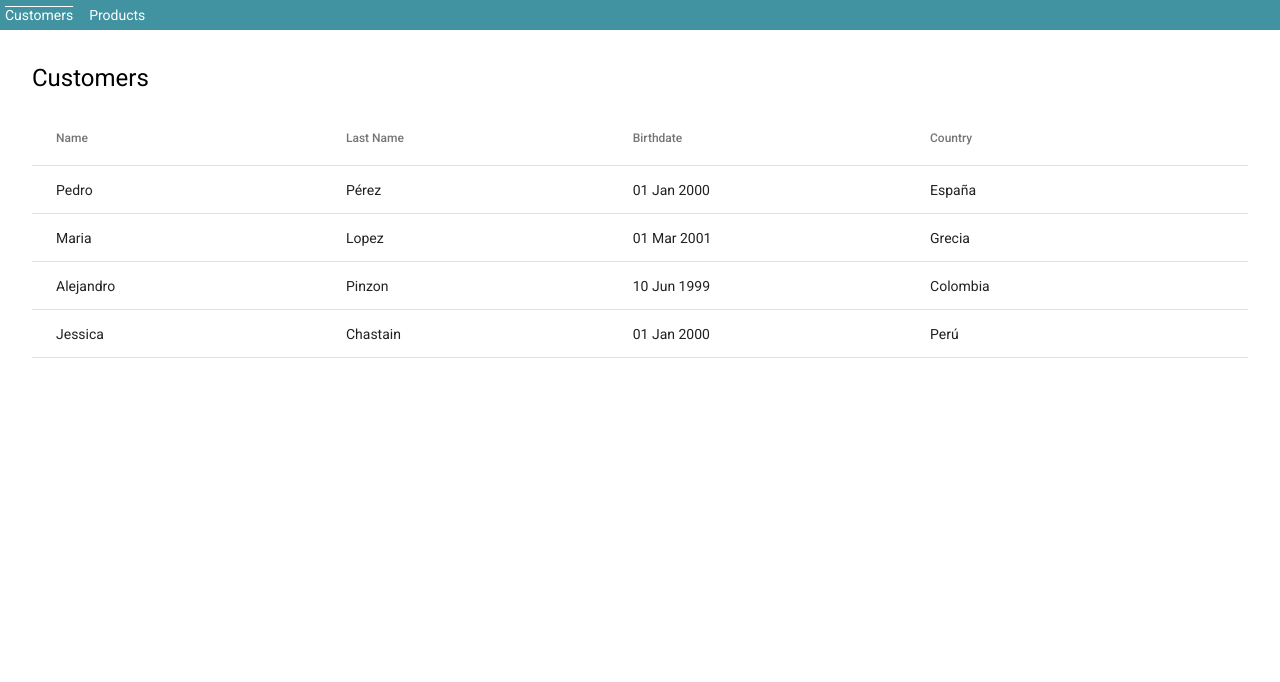
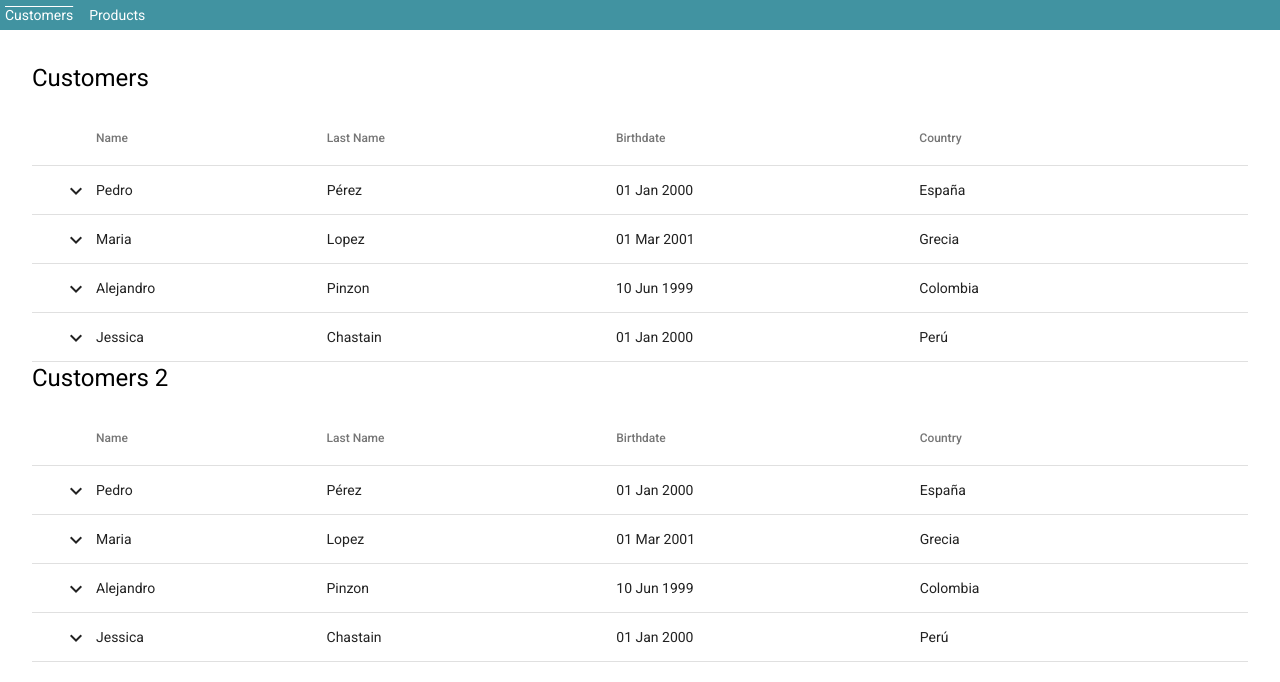
Before and after one commit to jemc300x/angular-material-table-reusable, an Angular app: page /customers in a window 1280 px wide. Shown: the top 682 px of the page. Built offline with nearby package versions, Linux system fonts and the light colour scheme.

Commit message:
Add expandable rows

```diff
--- a/src/app/modules/table/components/table/table.component.html
+++ b/src/app/modules/table/components/table/table.component.html
@@ -1,5 +1,4 @@
-<table mat-table #table [dataSource]="dataSource" matSort>
-  <!-- (matSortChange)="onSort($event)" // Option 1 con array -->
+<table mat-table #table [dataSource]="dataSource" matSort multiTemplateDataRows>
   <ng-container *ngFor="let column of tableColumns" [matColumnDef]="column.def">
     <th mat-header-cell *matHeaderCellDef [mat-sort-header]="column.dataKey">
       {{ column.label }}
@@ -7,6 +6,48 @@
     <td mat-cell *matCellDef="let row">{{ row | columnValue : column }}</td>
   </ng-container>
 
+  <ng-container matColumnDef="expand">
+    <th mat-header-cell *matHeaderCellDef style="width: 30px"></th>
+    <td mat-cell *matCellDef="let row">
+      <button mat-icon-button>
+        <mat-icon>{{
+          expandedElement === row ? "keyboard_arrow_up" : "keyboard_arrow_down"
+        }}</mat-icon>
+      </button>
+    </td>
+  </ng-container>
+
+  <ng-container matColumnDef="expandedDetail">
+    <td
+      mat-cell
+      *matCellDef="let row"
+      [attr.colspan]="tableDisplayColumns.length"
+    >
+      <div
+        class="example-element-detail"
+        [@detailExpand]="row == expandedElement ? 'expanded' : 'collapsed'"
+      >
+        <ng-container
+          *ngTemplateOutlet="deteilTemplate; context: { row }"
+        ></ng-container>
+      </div>
+    </td>
+  </ng-container>
+
   <tr mat-header-row *matHeaderRowDef="tableDisplayColumns"></tr>
-  <tr mat-row *matRowDef="let row; columns: tableDisplayColumns"></tr>
+  <tr
+    mat-row
+    *matRowDef="let row; columns: tableDisplayColumns"
+    [ngClass]="{ 'example-element-row': isExpandable }"
+    [class.example-expanded-row]="expandedElement === row"
+    (click)="expandedElement = expandedElement === row ? null : row"
+  ></tr>
+
+  <ng-container *ngIf="isExpandable">
+    <tr
+      mat-row
+      *matRowDef="let row; columns: ['expandedDetail']"
+      class="example-detail-row"
+    ></tr>
+  </ng-container>
 </table>
--- a/src/app/modules/table/components/table/table.component.scss
+++ b/src/app/modules/table/components/table/table.component.scss
@@ -1,3 +1,24 @@
 table {
   width: 100%;
 }
+
+tr.example-detail-row {
+  height: 0;
+}
+
+tr.example-element-row:not(.example-expanded-row):hover {
+  background: whitesmoke;
+}
+
+tr.example-element-row:not(.example-expanded-row):active {
+  background: #efefef;
+}
+
+.example-element-row td {
+  border-bottom-width: 0;
+}
+
+.example-element-detail {
+  overflow: hidden;
+  display: flex;
+}
--- a/src/app/modules/table/components/table/table.component.ts
+++ b/src/app/modules/table/components/table/table.component.ts
@@ -3,26 +3,47 @@ import {
   Component,
   Input,
   OnInit,
+  TemplateRef,
   ViewChild,
 } from '@angular/core';
-import { MatSort, Sort } from '@angular/material/sort';
+import { MatSort } from '@angular/material/sort';
 import { TableColumn } from '../../models/table-column';
-import { MatTable, MatTableDataSource } from '@angular/material/table';
+import { MatTableDataSource } from '@angular/material/table';
 import { ColumnValuePipe } from '../../pipes/column-value.pipe';
+import {
+  trigger,
+  state,
+  style,
+  transition,
+  animate,
+} from '@angular/animations';
 
 @Component({
   selector: 'app-table',
   templateUrl: './table.component.html',
   styleUrls: ['./table.component.scss'],
+  animations: [
+    trigger('detailExpand', [
+      state('collapsed', style({ height: '0px', minHeight: '0' })),
+      state('expanded', style({ height: '*' })),
+      transition(
+        'expanded <=> collapsed',
+        animate('225ms cubic-bezier(0.4, 0.0, 0.2, 1)')
+      ),
+    ]),
+  ],
 })
 export class TableComponent implements OnInit, AfterViewInit {
-  // dataSource: any[] = []; // Option 1 con array
   dataSource: MatTableDataSource<any[]> = new MatTableDataSource<any[]>([]);
   tableDisplayColumns: string[] = [];
   tableColumns: TableColumn[] = [];
+  expandedElement: any;
+
+  @Input() isExpandable = false;
+
+  @Input() deteilTemplate: TemplateRef<any> | null = null;
 
   @Input() set data(data: any) {
-    // this.dataSource = data; // Option 1 con array
     this.dataSource.data = data;
   }
 
@@ -31,7 +52,6 @@ export class TableComponent implements OnInit, AfterViewInit {
     this.tableDisplayColumns = this.tableColumns.map((col) => col.def);
   }
 
-  // @ViewChild(MatTable) matTable!: MatTable<any>; // Option 1 con array
   @ViewChild(MatSort) matSort!: MatSort;
 
   private getColumnValue: ColumnValuePipe = new ColumnValuePipe();
@@ -45,41 +65,11 @@ export class TableComponent implements OnInit, AfterViewInit {
     };
   }
 
-  ngOnInit(): void {}
-
-  // onSort(event: Sort) { // Option 1 con array
-  //   console.log(event);
-
-  //   let newArray = [...this.dataSource].sort((rowA, rowB) => {
-  //     console.log('RowA', rowA, 'RowB', rowB);
-
-  //     const columnName = event.active;
-
-  //     const valueA = this.getValue(rowA, columnName);
-  //     const valueB = this.getValue(rowB, columnName);
-
-  //     if (valueA < valueB) {
-  //       return -1;
-  //     }
-
-  //     if (valueA > valueB) {
-  //       return 1;
-  //     }
-
-  //     return 0;
-  //   });
-
-  //   if (event.direction === '') {
-  //     newArray = [...this.dataSource];
-  //   }
-
-  //   if (event.direction === 'desc') {
-  //     newArray = newArray.reverse();
-  //   }
-
-  //   this.matTable.dataSource = newArray;
-  //   this.matTable.renderRows();
-  // }
+  ngOnInit(): void {
+    if (this.isExpandable) {
+      this.tableDisplayColumns.unshift('expand');
+    }
+  }
 
   getValue(row: any, columnName: string) {
     const column = this.tableColumns.find(
--- a/src/app/pages/customers/customers.component.html
+++ b/src/app/pages/customers/customers.component.html
@@ -1,4 +1,41 @@
 <h1>Customers</h1>
 <section>
-  <app-table [data]="customersList" [columns]="tableColumns"></app-table>
+  <app-table
+    [data]="customersList"
+    [columns]="tableColumns"
+    [deteilTemplate]="detail"
+    [isExpandable]="true"
+  ></app-table>
+  <ng-template #detail let-element="row">
+    <div class="example-element-diagram">
+      <div class="example-element-position">{{ element.position }}</div>
+      <div class="example-element-symbol">{{ element.symbol }}</div>
+      <div class="example-element-name">{{ element.name }}</div>
+      <div class="example-element-weight">{{ element.weight }}</div>
+    </div>
+    <div class="example-element-description">
+      {{ element.detail }}
+      <span class="example-element-description-attribution">
+        -- Wikipedia
+      </span>
+    </div>
+  </ng-template>
 </section>
+
+<h1>Customers 2</h1>
+<section>
+  <app-table
+    [data]="customersList"
+    [columns]="tableColumns"
+    [deteilTemplate]="detail2"
+    [isExpandable]="true"
+  ></app-table>
+  <ng-template #detail2 let-element="row">
+    <div class="example-element-description">
+      {{ element.detail }}
+      <span class="example-element-description-attribution">
+        -- Wikipedia
+      </span>
+    </div>
+  </ng-template>
+</section>
--- a/src/app/pages/customers/customers.component.scss
+++ b/src/app/pages/customers/customers.component.scss
@@ -0,0 +1,22 @@
+.example-element-diagram {
+  min-width: 80px;
+  border: 2px solid black;
+  padding: 8px;
+  font-weight: lighter;
+  margin: 8px 0;
+  height: 104px;
+}
+
+.example-element-symbol {
+  font-weight: bold;
+  font-size: 40px;
+  line-height: normal;
+}
+
+.example-element-description {
+  padding: 16px;
+}
+
+.example-element-description-attribution {
+  opacity: 0.5;
+}
--- a/src/app/pages/customers/customers.component.ts
+++ b/src/app/pages/customers/customers.component.ts
@@ -7,24 +7,32 @@ const CUSTOMERS_DATA_MOCK = [
     lastName: 'Pérez',
     birthdate: new Date(2000, 0, 1),
     country: 'España',
+    detail:
+      'Lorem ipsum dolor sit amet consectetur adipisicing elit. Fuga veritatis, excepturi natus voluptates praesentium inventore culpa ipsum dolorum, adipisci totam molestias porro laborum eius aliquam optio aperiam corporis odit. Placeat.',
   },
   {
     name: 'Maria',
     lastName: 'Lopez',
     birthdate: new Date(2001, 2, 1),
     country: 'Grecia',
+    detail:
+      'Lorem ipsum dolor sit amet consectetur adipisicing elit. Fuga veritatis, excepturi natus voluptates praesentium inventore culpa ipsum dolorum, adipisci totam molestias porro laborum eius aliquam optio aperiam corporis odit. Placeat.',
   },
   {
     name: 'Alejandro',
     lastName: 'Pinzon',
     birthdate: new Date(1999, 5, 10),
     country: 'Colombia',
+    detail:
+      'Lorem ipsum dolor sit amet consectetur adipisicing elit. Fuga veritatis, excepturi natus voluptates praesentium inventore culpa ipsum dolorum, adipisci totam molestias porro laborum eius aliquam optio aperiam corporis odit. Placeat.',
   },
   {
     name: 'Jessica',
     lastName: 'Chastain',
     birthdate: new Date(2000, 0, 1),
     country: 'Perú',
+    detail:
+      'Lorem ipsum dolor sit amet consectetur adipisicing elit. Fuga veritatis, excepturi natus voluptates praesentium inventore culpa ipsum dolorum, adipisci totam molestias porro laborum eius aliquam optio aperiam corporis odit. Placeat.',
   },
 ];
 
```
Also changed, not shown: src/app/modules/table/table.module.ts (+9 -1 lines).
